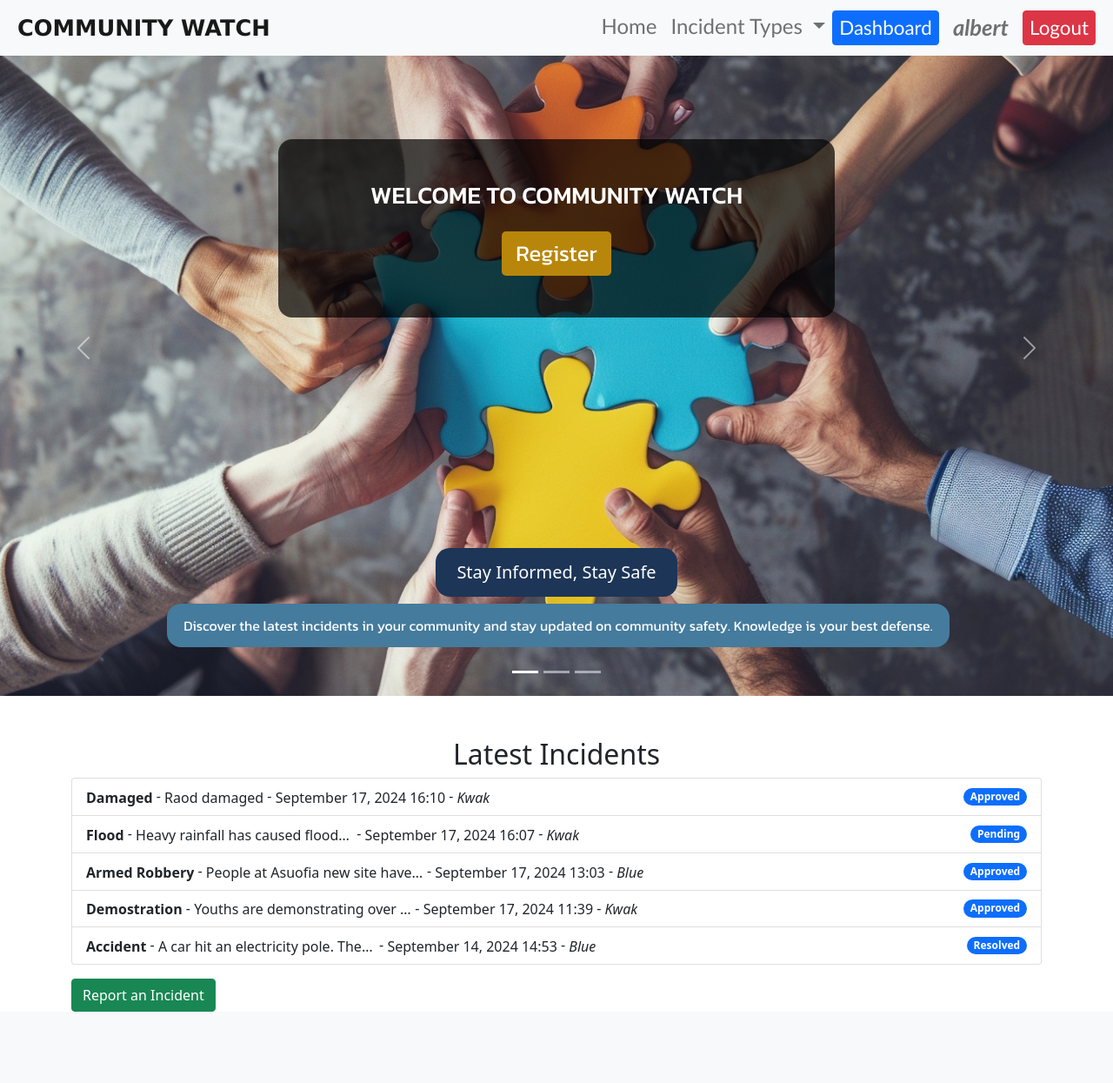
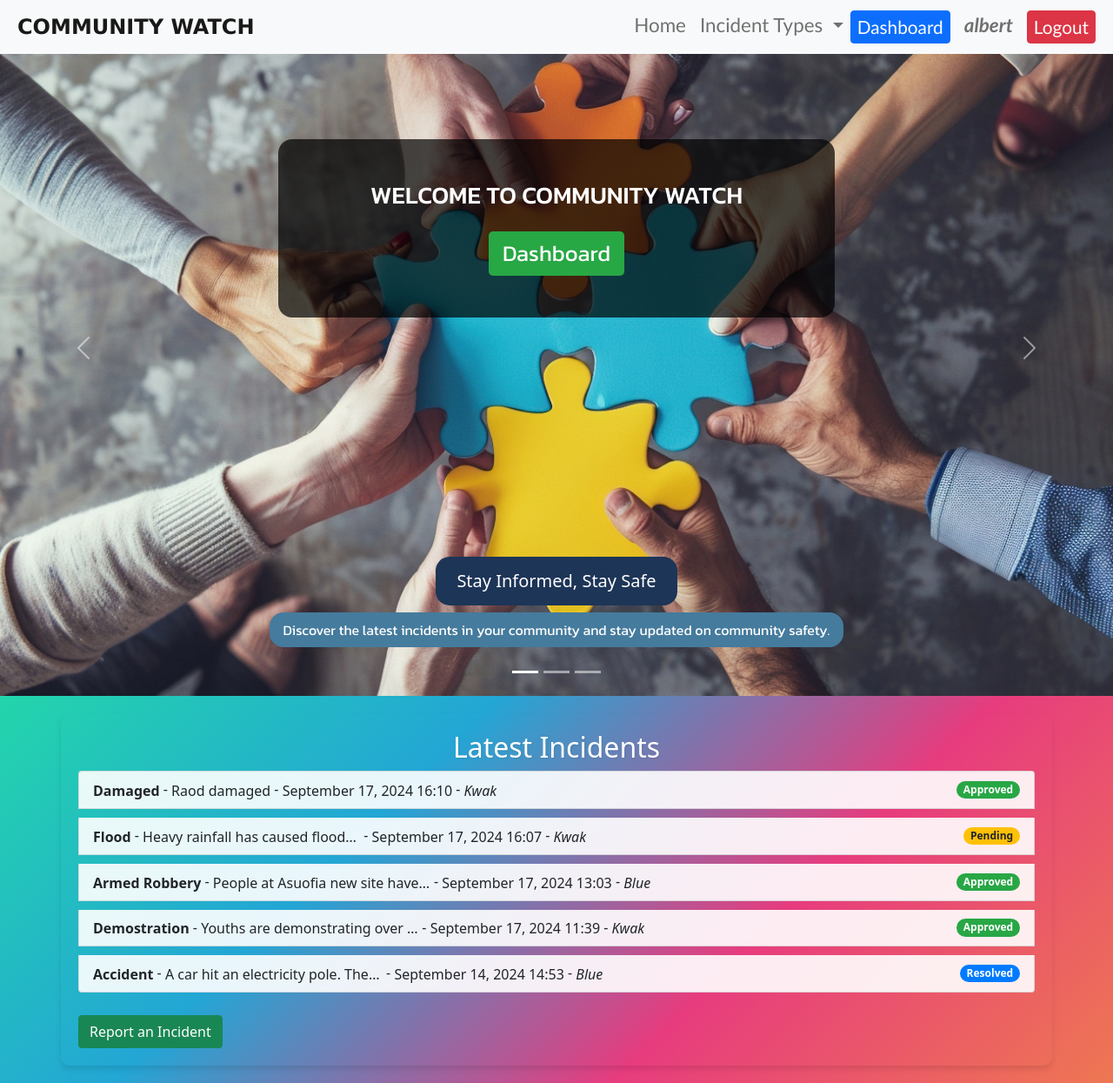
Before and after one commit to oRocket/COMMUNITY, a Django app: page / in a window 1280 px wide. Shown: the whole page at 87% size. Before the commit the page ends 1163 px from the top, so only its background shows below. Run offline with Django 5.2, Linux system fonts and the light colour scheme; a user stored in the database is signed in; data comes from the database, SQL or seed files in the repository; both versions use the stored data as it was after the commit.

Commit message:
Homepage - Latest incident frontend

```diff
--- a/reports/templates/reports/home.html
+++ b/reports/templates/reports/home.html
@@ -45,25 +45,47 @@
             font-style: normal;
             font-weight: 400;
         }
+        .dashboard-button {
+            margin-top: 1rem;
+            background-color: #28a745; /* Green color for dashboard button */
+            color: white;
+            border: none;
+            padding: 0.4rem 1rem;
+            cursor: pointer;
+            text-decoration: none;
+            border-radius: 5px;
+            font-family: 'Kanit', sans-serif;
+            font-size: 1.6rem;
+            font-style: normal;
+            font-weight: 400;
+        }
+        .carousel-caption {
+            display: flex;
+            flex-direction: column;
+            justify-content: center;
+        }
         .carousel-caption h5 {
             background-color: rgb(29, 53, 87); /* Set background color to dark gold */
             color: white; /* Set text color to white */
             padding: 1rem 1.5rem; /* Add some padding for better visibility */
-            white-space: nowrap; /* Prevent text wrapping */
-            display: inline-block; /* Allow width to fit content */
+            display: inline-block;
             border-radius: 1rem;
         }
         .carousel-caption p {
             background-color: rgb(69, 123, 157); /* Set background color to dark gold */
             color: white; /* Set text color to white */
-            padding: 0.8rem 1.2rem; /* Add some padding for better visibility */
-            white-space: nowrap; /* Prevent text wrapping */
+            padding: 0.5rem 1rem; /* Add some padding for better visibility */
             display: inline-block; /* Allow width to fit content */
             border-radius: 1rem;
             font-family: 'Kanit', sans-serif;
             font-size: 1rem;
             font-style: normal;
             font-weight: 400;
+        }
+        {% comment %} Latest Incident {% endcomment %}
+        .latest-incident-header {
+          align-items: center;
+          text-align: center;
         }
         .incident-description {
           max-width: 250px; /* Set the maximum width */
@@ -73,15 +95,71 @@
           display: inline-block; /* Ensure it behaves like an inline element */
           vertical-align: middle; /* Align with other text */
         }
-        h2 {
-          text-align: center; /* Center text */
+        .latest-incidents-wrapper {
+          background: linear-gradient(-45deg, #ee7752, #e73c7e, #23a6d5, #23d5ab);
+          {% comment %} background-size: 400% 400%; {% endcomment %}
+          animation: gradient 15s ease infinite;
+          padding: 20px 0;
+          width: 100%;
+        }
+        .latest-incidents-container {
+          background: transparent;
+          padding: 20px;
+          border-radius: 10px;
+          box-shadow: 0 4px 6px rgba(0, 0, 0, 0.1);
+        }
+
+        @keyframes gradient {
+          0% {
+              background-position: 0% 50%;
+          }
+          50% {
+              background-position: 100% 50%;
+          }
+          100% {
+              background-position: 0% 50%;
+          }
+        }
+
+        .latest-incidents-container h2 {
+          color: white;
+          text-shadow: 1px 1px 2px rgba(0, 0, 0, 0.1);
+        }
+
+        .incident-item {
+          background-color: rgba(255, 255, 255, 0.9);
+          transition: background-color 0.3s ease, transform 0.2s ease;
+          margin-bottom: 10px;
+        }
+
+        .incident-item:hover {
+          transform: translateY(-2px);
+          box-shadow: 0 4px 8px rgba(0, 0, 0, 0.1);
+        }
+
+        .status-approved {
+          background-color: #28a745;
+        }
+        .status-pending {
+          background-color: #ffc107;
+          color: #212529;
+        }
+        .status-resolved {
+          background-color: #007bff;
+        }
+        .status-rejected {
+          background-color: #dc3545;
         }
     </style>
 
     <div id="carouselExampleCaptions" class="carousel slide" data-bs-ride="carousel">
       <div class="top-caption">
         <h3>WELCOME TO COMMUNITY WATCH</h3>
+        {% if user.is_authenticated %}
+            <a href="{% url 'dashboard' %}" class="dashboard-button">Dashboard</a>
+        {% else %}
             <a href="{% url 'register' %}" class="register-button">Register</a>
+        {% endif %}
       </div>
       <div class="carousel-indicators">
         <button type="button" data-bs-target="#carouselExampleCaptions" data-bs-slide-to="0" class="active" aria-current="true" aria-label="Slide 1"></button>
@@ -93,7 +171,7 @@
           <img src="{% static 'images/hero-1.png' %}" class="d-block w-100" alt="Stay Informed, Stay Safe">
           <div class="carousel-caption d-none d-md-block">
             <h5>Stay Informed, Stay Safe</h5>
-            <p>Discover the latest incidents in your community and stay updated on community safety. Knowledge is your best defense.</p>
+            <p>Discover the latest incidents in your community and stay updated on community safety.</p>
           </div>
         </div>
         <div class="carousel-item">
@@ -121,15 +199,17 @@
       </button>
     </div>
 
-    <div class="container mt-5">
-      <h2>Latest Incidents</h2>
+{% comment %} LATEST INCIDENTS {% endcomment %}
+<div class="latest-incidents-wrapper">
+    <div class="container latest-incidents-container">
+        <h2 class="latest-incident-header">Latest Incidents</h2>
         <ul class="list-group">
         {% for incident in latest_incidents %}
-          <li class="list-group-item d-flex justify-content-between align-items-center">
+            <li class="list-group-item d-flex justify-content-between align-items-center incident-item">
                 <div>
                     <strong class="incident-description">{{ incident.title }}</strong> - <span class="incident-description">{{ incident.description }}</span> - <span class="incident-description">{{ incident.date_reported|date:"F d, Y H:i" }}</span> - <i class="incident-description">{{ incident.reported_by.username }}</i>
                 </div>
-              <span class="badge bg-primary rounded-pill">{{ incident.get_status_display }}</span>
+                <span class="badge rounded-pill status-{{ incident.status|lower }}">{{ incident.get_status_display }}</span>
             </li>
         {% empty %}
             <li class="list-group-item">No incidents reported yet.</li>
@@ -142,5 +222,26 @@
             </div>
         {% endif %}
     </div>
+</div>
 
+<script>
+    document.addEventListener('DOMContentLoaded', function() {
+        const incidentItems = document.querySelectorAll('.incident-item');
+
+        incidentItems.forEach(item => {
+            item.addEventListener('mouseenter', function() {
+                this.style.backgroundColor = getRandomColor();
+            });
+
+            item.addEventListener('mouseleave', function() {
+                this.style.backgroundColor = 'rgba(255, 255, 255, 0.9)';
+            });
+        });
+
+        function getRandomColor() {
+            const hue = Math.floor(Math.random() * 360);
+            return `hsla(${hue}, 70%, 80%, 0.9)`;
+        }
+    });
+</script>
 {% endblock %}
--- a/static/css/style.css
+++ b/static/css/style.css
@@ -8,14 +8,14 @@ body {
     margin-left: 20px;
     font-family: Verdana, Geneva, Tahoma, sans-serif;
     font-weight: 900;
-    font-size: 1.6rem;
+    font-size: 1.5rem;
     margin-top: 0%;
     margin-bottom: 0%;
 }
 
 .navbar-text {
     font-family: 'Gill Sans', 'Gill Sans MT', Calibri, 'Trebuchet MS', sans-serif;
-    font-size: 1.5rem;
+    font-size: 1.4rem;
     font-weight: 500;
     padding: 0%;
 }
@@ -27,13 +27,13 @@ body {
 
 .btn-text {
     font-family: 'Gill Sans', 'Gill Sans MT', Calibri, 'Trebuchet MS', sans-serif;
-    font-size: 1.4rem;
+    font-size: 1.3rem;
     font-weight: 500;
     padding: 2px 7px;
 }
 .username {
     font-family: 'Gill Sans', 'Gill Sans MT', Calibri, 'Trebuchet MS', sans-serif;
-    font-size: 1.6rem;
+    font-size: 1.4rem;
     font-style: italic;
     font-weight: 600;
     padding: 0%;
--- a/templates/base.html
+++ b/templates/base.html
@@ -72,6 +72,7 @@
         <!-- Add your footer content here -->
     </footer>
     <!-- Add your JavaScript links here -->
+    {% comment %} <script src="https://unpkg.com/css-doodle@0.34.3/css-doodle.min.js"></script> {% endcomment %}
     <script src="{% static 'js/script.js' %}"></script>
     <script src="https://cdn.jsdelivr.net/npm/bootstrap@5.1.3/dist/js/bootstrap.bundle.min.js" integrity="sha384-ka7Sk0Gln4gmtz2MlQnikT1wXgYsOg+OMhuP+IlRH9sENBO0LRn5q+8nbTov4+1p" crossorigin="anonymous"></script>
 </body>
```
Also changed, not shown: db.sqlite3. Lines whose indentation alone changed are shown as unchanged.
